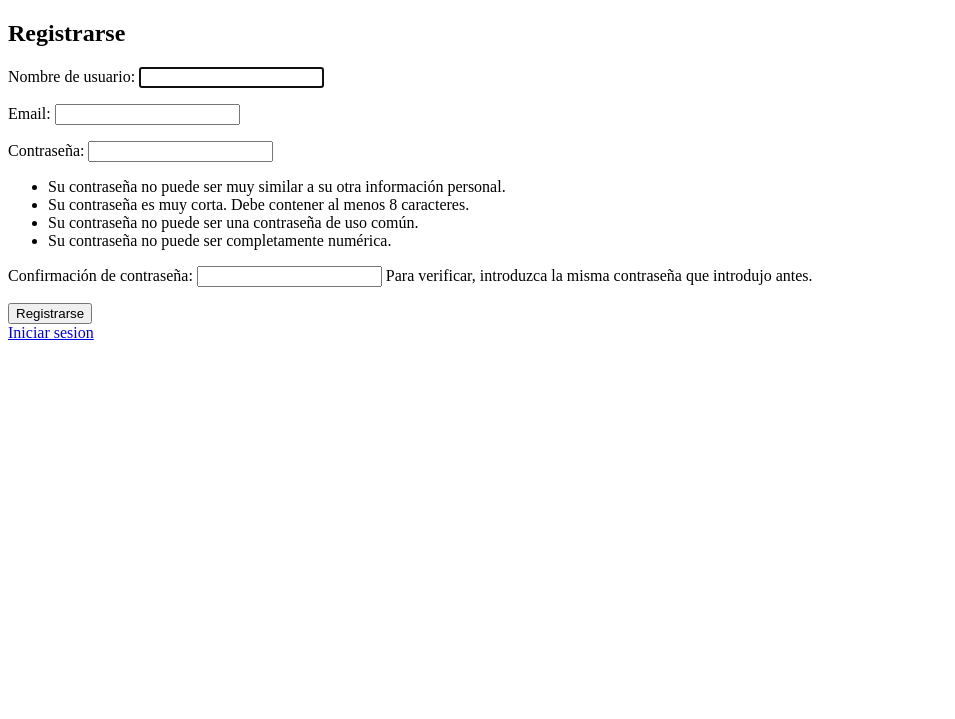
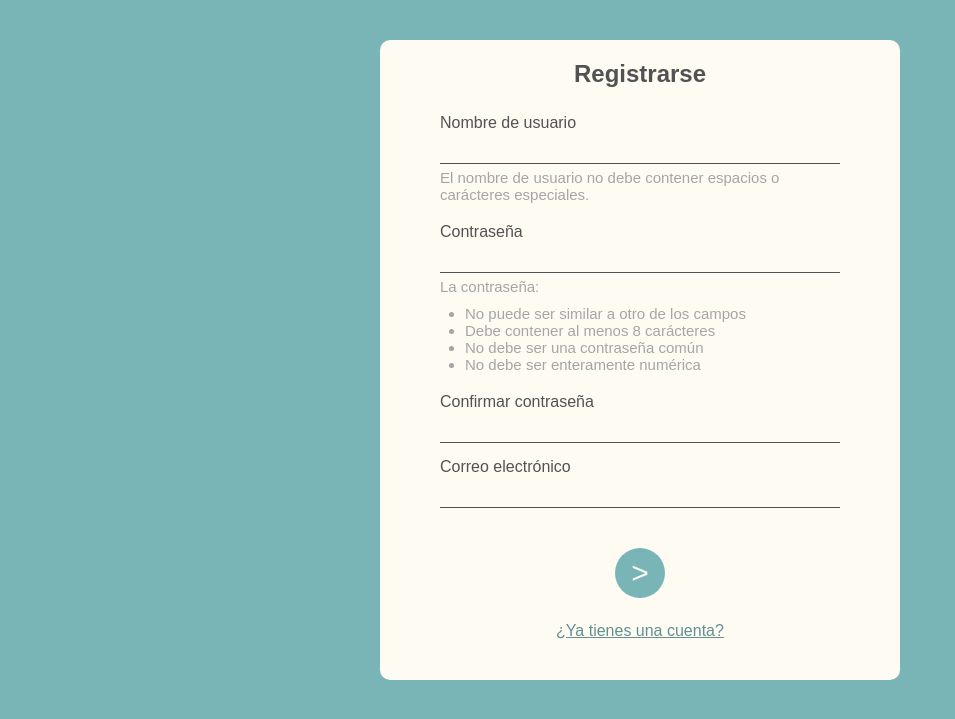
Before and after one commit to JoseDavidRendon/TareasUniv, a Django app: page /registrarse/ in a window 1280 px wide. Shown: the top 719 px of the page, without its empty margins (0-955 px from the left). Run offline with Django 4.2, Linux system fonts and the light colour scheme; some libraries are stand-ins or nearby versions.

Commit message:
Inicio y registro compeltado

```diff
--- /dev/null
+++ b/TareasUnivProyecto/TareasUnivProyecto/static/index/style.css
@@ -0,0 +1,95 @@
+*{
+    padding: 0px;
+    margin: 0px;
+}
+
+
+body{
+    font-family: Arial, Helvetica, sans-serif;
+    color: #525252;
+}
+
+.ventana{
+    margin-top: 20vh;
+    display: flex;
+    flex-direction: column;
+    align-items: center;
+    width: 310px;
+    height: 340px;
+    padding: 10px;
+    background-color: #FEFBF3;
+    border-radius: 10px;
+    animation-name: aparicion_ventana;
+    animation-duration: 0.5s;
+}
+
+
+@keyframes aparicion_ventana{
+    from{
+        opacity: 0%;
+    }
+    to{
+        opacity: 100%;
+    }
+}
+
+
+
+.boton:hover{
+    cursor:pointer;
+}
+
+.entrada{
+    border: none;
+    border-bottom: 1px solid #525252;
+    font-size: 20px;
+    color: #525252;
+    outline-style: none;
+    background-color: #FEFBF3;
+}
+
+.notif{
+    position: fixed;
+    top: 0px;
+    background-color: red;
+    width: 100%;
+    text-align: center;
+    color: white;
+    height: 20px;
+    animation-name: notif_anim;
+    animation-duration: 0.5s;
+}
+.notif div{
+    list-style:none;
+}
+
+
+@keyframes notif_anim{
+    from{
+        top: -20px;
+    }
+    to{
+        top:0px;
+    }
+}
+.campo{
+    border: none;
+    border-bottom: 1px solid red;
+}
+
+.div-campo{
+    display: flex;
+    flex-direction: column;
+    width: 400px;
+    margin-bottom: 15px;
+}
+
+@media screen and (max-width: 532px) {
+    .ventana-regist{
+        width: 310px !important;
+        height: 690px !important;
+    }
+    .div-campo{
+        width: 243px;
+    }
+  }
--- a/TareasUnivProyecto/index/forms.py
+++ b/TareasUnivProyecto/index/forms.py
@@ -4,6 +4,7 @@ from django.contrib.auth.forms import UserCreationForm
 from django.contrib.auth.models import User
 
 class UserRegisterForm(UserCreationForm):
+    username = forms.CharField()
     email = forms.EmailField()
     password1: forms.CharField(label='Contraseña', widget=forms.PasswordInput)
     password2: forms.CharField(label='Confirma contraseña', widget=forms.PasswordInput)
@@ -11,4 +12,4 @@ class UserRegisterForm(UserCreationForm):
     class Meta:
         model = User
         fields = ['username', 'email', 'password1', 'password2']
-        help_texts = {k:" " for k in fields}
+        help_texts = {k:" ff" for k in fields}
--- a/TareasUnivProyecto/index/templates/registration/registro.html
+++ b/TareasUnivProyecto/index/templates/registration/registro.html
@@ -1,3 +1,5 @@
+{% load static %}
+{% load widget_tweaks %}
 <!DOCTYPE html>
 <html lang="en">
 <head>
@@ -5,19 +7,54 @@
     <meta http-equiv="X-UA-Compatible" content="IE=edge">
     <meta name="viewport" content="width=device-width, initial-scale=1.0">
     <title>Document</title>
+    <link rel="stylesheet" href="{% static 'index/style.css' %}">
 </head>
-<body>
-    <h2>Registrarse</h2>
+<body style="display: flex; justify-content: center; background-color: #79B4B7">
+    {% if error %}
+    <div class="notif">
+        <div>
+            {% for mensaje in error %}
+            {{mensaje.as_text}}
+            {% endfor %}
+        </div>
 
 
-    {% if error %}
-    {{error}}
+
+
+    </div>
     {% endif %}
-    <form method="post">
-        {% csrf_token %}
-        {{ form.as_p }}
-        <button type="submit">Registrarse</button>
-    </form>
-    <a href="/">Iniciar sesion</a>
+
+    <div class="ventana ventana-regist" style="height:620px; margin-top:5vh; width: 500px;">
+        <h2 style="margin-bottom: 26px; margin-top: 10px;">Registrarse</h2>
+        <form method="post" style="display:flex; flex-direction: column; align-items: center;">
+            {% csrf_token %}
+            <div class="div-campo">
+                <span style="margin-bottom:8px ;">Nombre de usuario</span>{% render_field form.username  class="entrada" %}
+                <span style="margin-top: 5px; font-size: 15px; color: #a5a5a5; margin-bottom: 5px;">El nombre de usuario no debe contener espacios o carácteres especiales.</span>
+
+            </div>
+            <div class="div-campo">
+                <span style="margin-bottom:8px ;">Contraseña</span>{% render_field form.password1 class="entrada" %}
+                <span style="margin-top: 5px; font-size: 15px; color: #a5a5a5; margin-bottom: 5px;">La contraseña:</span>
+                <span style="margin-top: 5px; font-size: 15px; color: #a5a5a5; margin-bottom: 5px;">
+                    <ul style="margin-left:25px ;">
+                        <li>No puede ser similar a otro de los campos</li>
+                        <li>Debe contener al menos 8 carácteres</li>
+                        <li>No debe ser una contraseña común</li>
+                        <li>No debe ser enteramente numérica</li>
+                    </ul>
+                </span>
+            </div>
+            <div class="div-campo">
+                <span style="margin-bottom:8px ;">Confirmar contraseña</span>{% render_field form.password2  class="entrada" %}
+            </div>
+            <div class="div-campo" style="margin-bottom:10px ;">
+                <span style="margin-bottom:8px ;">Correo electrónico</span>{% render_field form.email  class="entrada" %}
+            </div>
+
+            <button type="submit" class="boton" style="width:50px; height: 50px; border-radius: 50%; margin-top: 30px; margin-bottom: 24px; font-size: 30px; border: none; background-color: #79B4B7; color: #FEFBF3; ">></button>
+        </form>
+        <a href="/" style="color: #629092;">¿Ya tienes una cuenta?</a>
+    </div>
 </body>
 </html>
--- a/TareasUnivProyecto/index/views.py
+++ b/TareasUnivProyecto/index/views.py
@@ -1,4 +1,6 @@
 from pyexpat.errors import messages
+from xml.dom import ValidationErr
+from django.forms import ValidationError
 from django.http import HttpResponse
 from django.shortcuts import render, redirect
 from django.contrib.auth.decorators  import login_required
@@ -24,7 +26,9 @@ def registro(request):
             messages.success(request, 'Profile details updated.')
             return redirect(to="/")
         else:
-            error=True
+            #error=formulario.errors.as_data
+            error = formulario.errors.values
+
     data={
         'form':UserRegisterForm(),
         'error':error
```
Also changed, not shown: TareasUnivProyecto/TareasUnivProyecto/settings.py (+6 -1 lines), TareasUnivProyecto/index/templates/registration/login.html (+25 -13 lines), TareasUnivProyecto/db.sqlite3.
